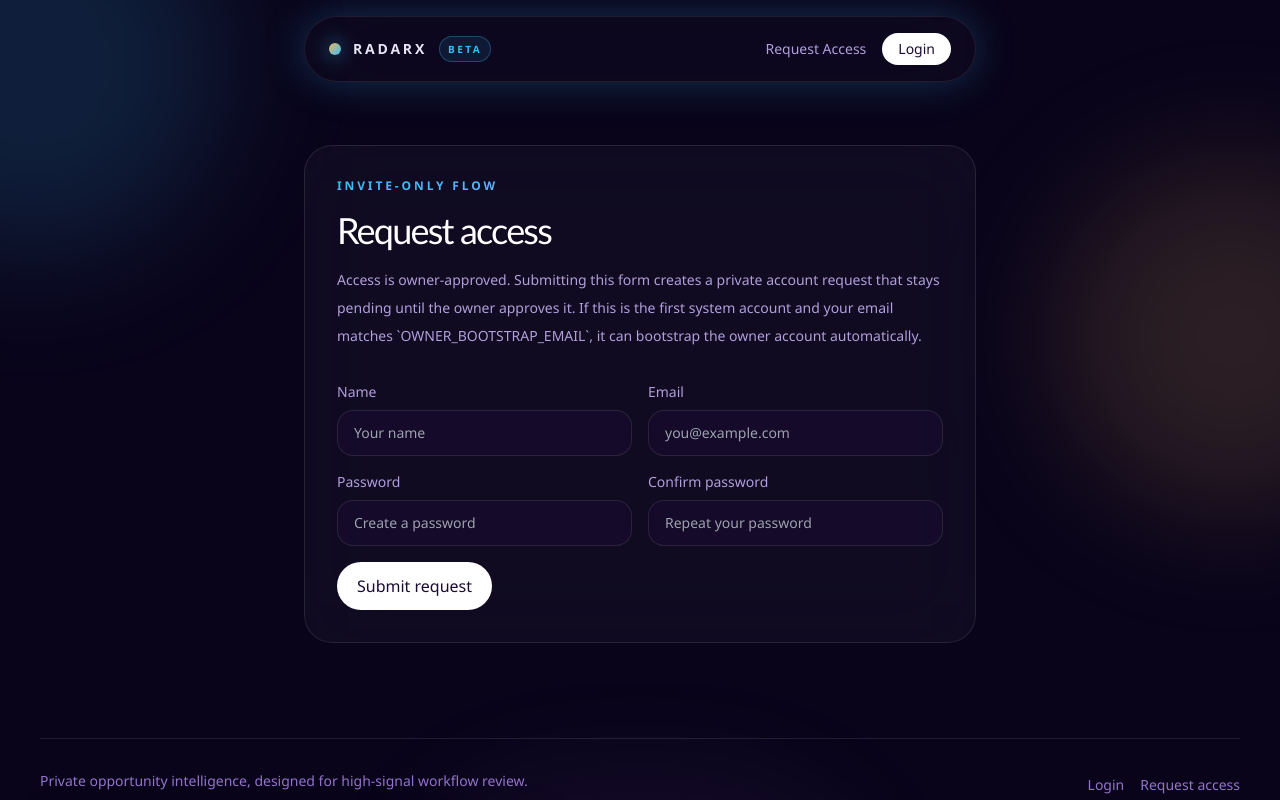
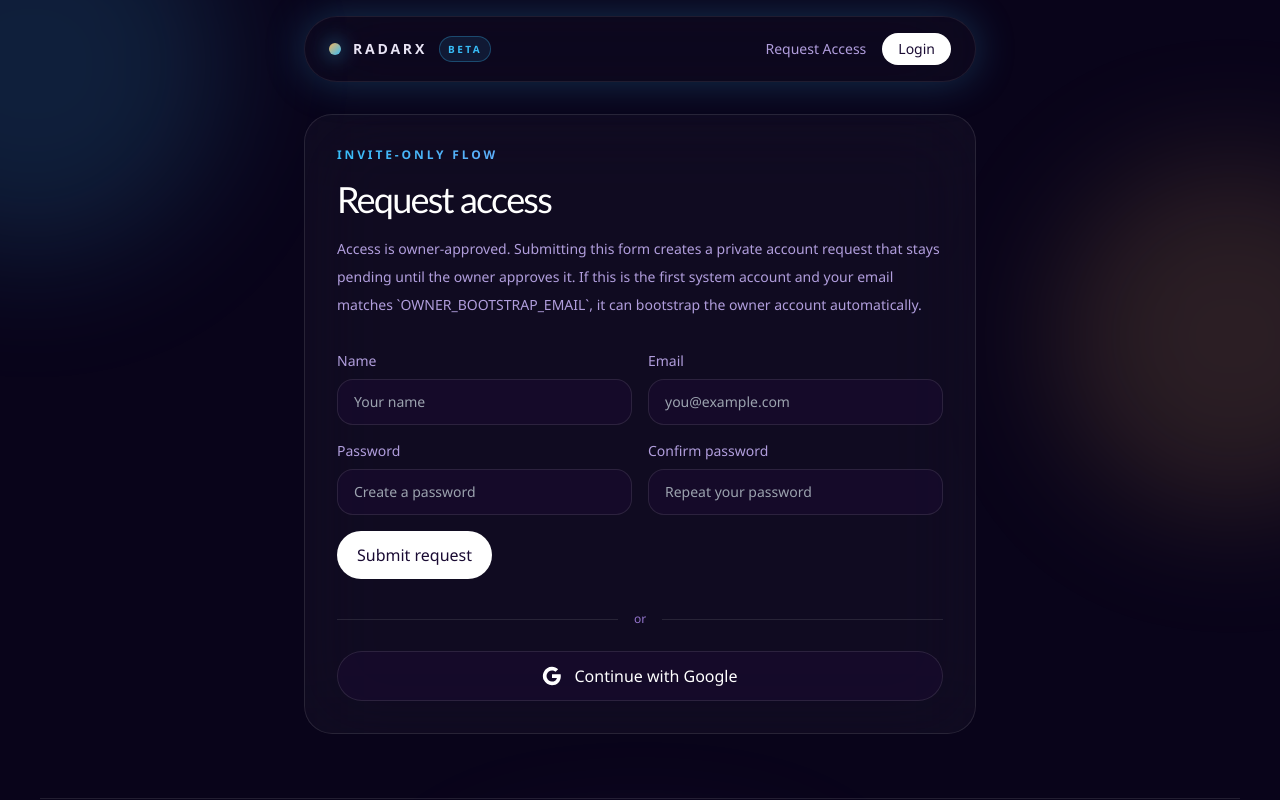
Before and after one commit to sadok-dridi/radarX, a Next.js app: page /request-access in a window 1280 px wide. Shown: the top 800 px of the page. Built offline with nearby package versions, Linux system fonts and the light colour scheme; no server answers.

Commit message:
some ehancement in user login auth with google

```diff
--- a/src/app/(public)/login/page.tsx
+++ b/src/app/(public)/login/page.tsx
@@ -6,8 +6,14 @@ import { getCurrentSession } from "@/lib/auth/session";
 
 export const dynamic = "force-dynamic";
 
-export default async function LoginPage() {
+type Props = {
+  searchParams: Promise<{ [key: string]: string | string[] | undefined }>;
+};
+
+export default async function LoginPage({ searchParams }: Props) {
   const session = await getCurrentSession({ allowDevBypass: false });
+  const params = await searchParams;
+  const error = params.error;
 
   if (session) {
     redirect("/app");
@@ -22,6 +28,35 @@ export default async function LoginPage() {
           Approved users can sign into the private workspace here. If your account is still pending, login will stay
           blocked until the owner approves your request.
         </p>
+
+        {error === "AccountPending" && (
+          <div className="mt-6 rounded-2xl border border-amber-400/20 bg-amber-400/10 px-4 py-3 text-sm text-amber-100">
+            <p className="font-medium">Account pending approval</p>
+            <p className="mt-1 text-slate-300">
+              Your account has been created but needs to be approved by the workspace owner before you can log in.
+              Please wait for approval.
+            </p>
+          </div>
+        )}
+
+        {error === "GoogleAuthFailed" && (
+          <div className="mt-6 rounded-2xl border border-red-500/20 bg-red-500/10 px-4 py-3 text-sm text-red-200">
+            <p className="font-medium">Google Authentication Failed</p>
+            <p className="mt-1 text-slate-300">
+              There was a problem signing in with Google. Please try again.
+            </p>
+          </div>
+        )}
+
+        {error === "TooManyAttempts" && (
+          <div className="mt-6 rounded-2xl border border-red-500/20 bg-red-500/10 px-4 py-3 text-sm text-red-200">
+            <p className="font-medium">Too many attempts</p>
+            <p className="mt-1 text-slate-300">
+              Please wait a moment before trying again.
+            </p>
+          </div>
+        )}
+
         <LoginForm />
         <p className="mt-5 text-sm text-slate-400">
           Need access?{" "}
--- a/src/app/api/auth/google/callback/route.ts
+++ b/src/app/api/auth/google/callback/route.ts
@@ -56,6 +56,16 @@ export async function GET(req: Request) {
           accessStatus: "pending"
         }
       });
+
+      // Create an access request so the admin can approve them
+      await db.accessRequest.create({
+        data: {
+          email,
+          displayName: name || null,
+          status: "pending",
+          linkedUserId: user.id,
+        }
+      });
     }
 
     if (user.accessStatus !== "active") {
--- a/src/components/auth/request-access-form.tsx
+++ b/src/components/auth/request-access-form.tsx
@@ -143,6 +143,37 @@ export function RequestAccessForm() {
         >
           {isSubmitting ? "Submitting..." : "Submit request"}
         </button>
+
+        <div className="relative mt-6 flex items-center py-2">
+          <div className="flex-grow border-t border-white/10"></div>
+          <span className="flex-shrink-0 px-4 text-xs text-slate-400">or</span>
+          <div className="flex-grow border-t border-white/10"></div>
+        </div>
+
+        <a
+          href="/api/auth/google/login"
+          className="mt-4 flex w-full items-center justify-center gap-3 rounded-full border border-white/10 bg-slate-950/50 px-5 py-3 font-medium text-white transition hover:bg-slate-900"
+        >
+          <svg className="h-5 w-5" viewBox="0 0 24 24">
+            <path
+              fill="currentColor"
+              d="M22.56 12.25c0-.78-.07-1.53-.2-2.25H12v4.26h5.92c-.26 1.37-1.04 2.53-2.21 3.31v2.77h3.57c2.08-1.92 3.28-4.74 3.28-8.09z"
+            />
+            <path
+              fill="currentColor"
+              d="M12 23c2.97 0 5.46-.98 7.28-2.66l-3.57-2.77c-.98.66-2.23 1.06-3.71 1.06-2.86 0-5.29-1.93-6.16-4.53H2.18v2.84C3.99 20.53 7.7 23 12 23z"
+            />
+            <path
+              fill="currentColor"
+              d="M5.84 14.09c-.22-.66-.35-1.36-.35-2.09s.13-1.43.35-2.09V7.07H2.18C1.43 8.55 1 10.22 1 12s.43 3.45 1.18 4.93l2.85-2.22.81-.62z"
+            />
+            <path
+              fill="currentColor"
+              d="M12 5.38c1.62 0 3.06.56 4.21 1.64l3.15-3.15C17.45 2.09 14.97 1 12 1 7.7 1 3.99 3.47 2.18 7.07l3.66 2.84c.87-2.6 3.3-4.53 6.16-4.53z"
+            />
+          </svg>
+          Continue with Google
+        </a>
       </div>
     </form>
   );
```
